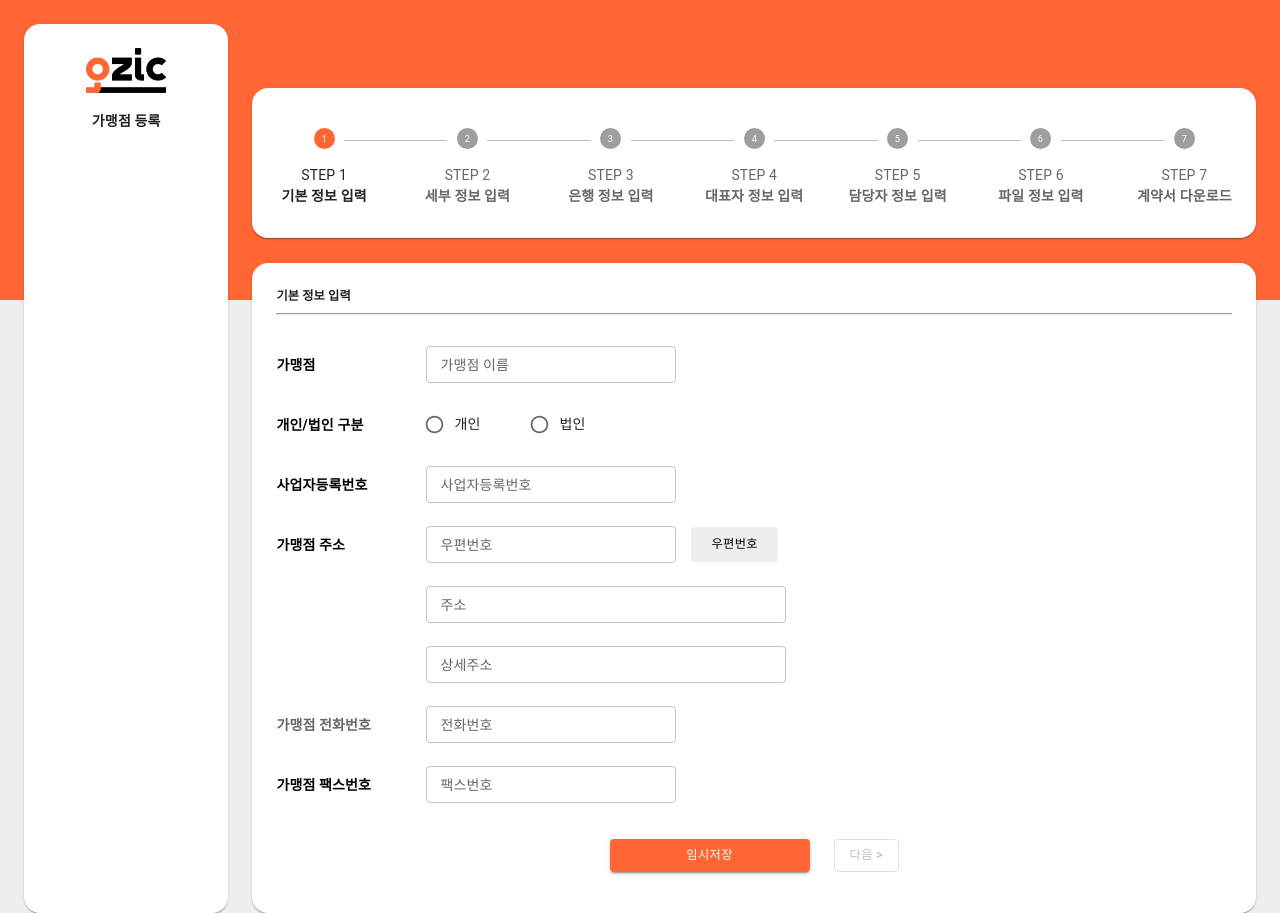
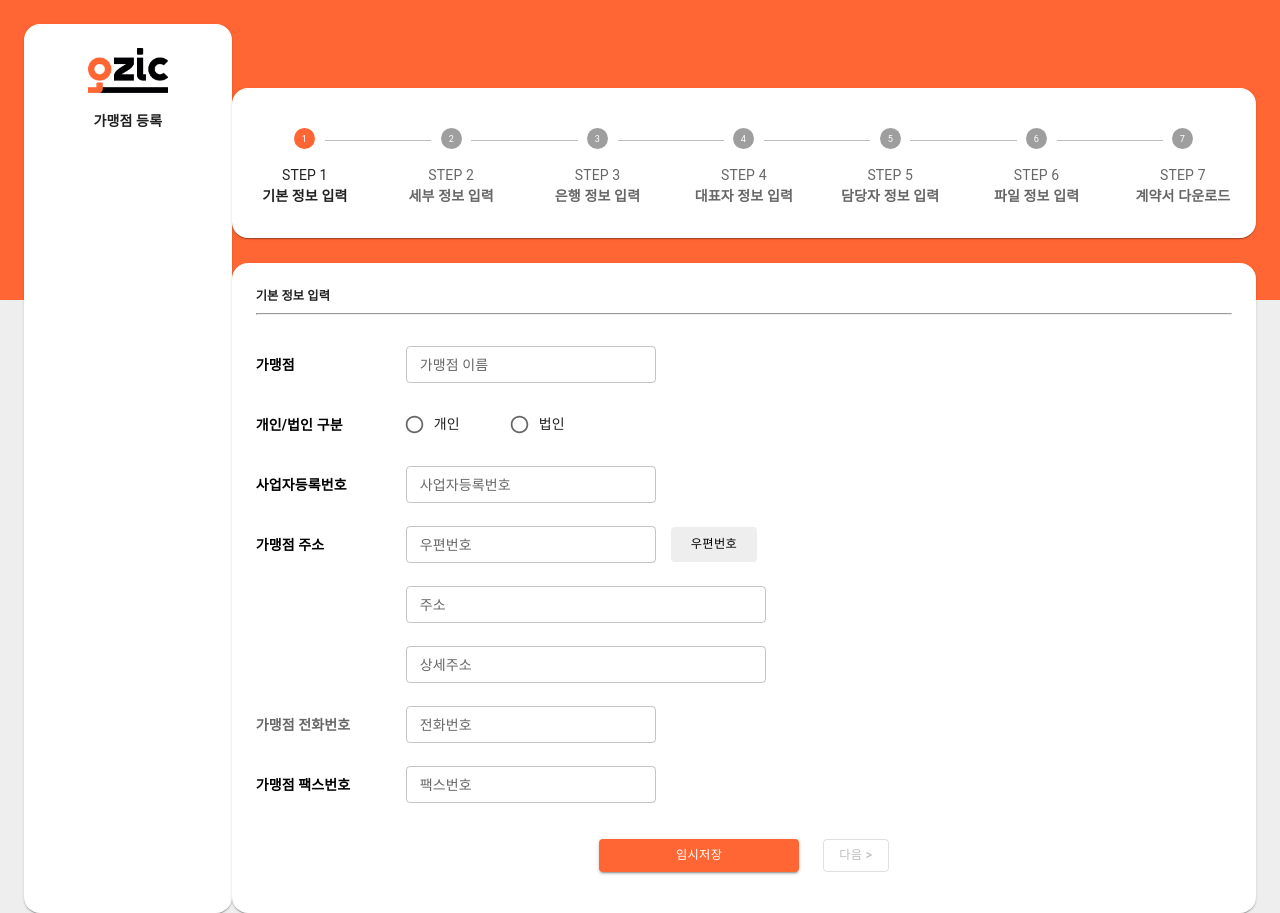
Before and after one commit to tamoimi/ozic-step, a React (Create React App) app: page / in a window 1280 px wide. Built offline with nearby package versions, Linux system fonts and the light colour scheme.

Commit message:
Refactor

```diff
--- a/src/App.js
+++ b/src/App.js
@@ -47,8 +47,8 @@ export const FormSample = () => {
             boxSizing: "border-box",
           }}
         >
-          <Stack direction="row" spacing={3}>
-            <Navigation />
+          <Stack direction="row">
+            <Navigation/>
             <Merchant />
           </Stack>
         </Box>
```
